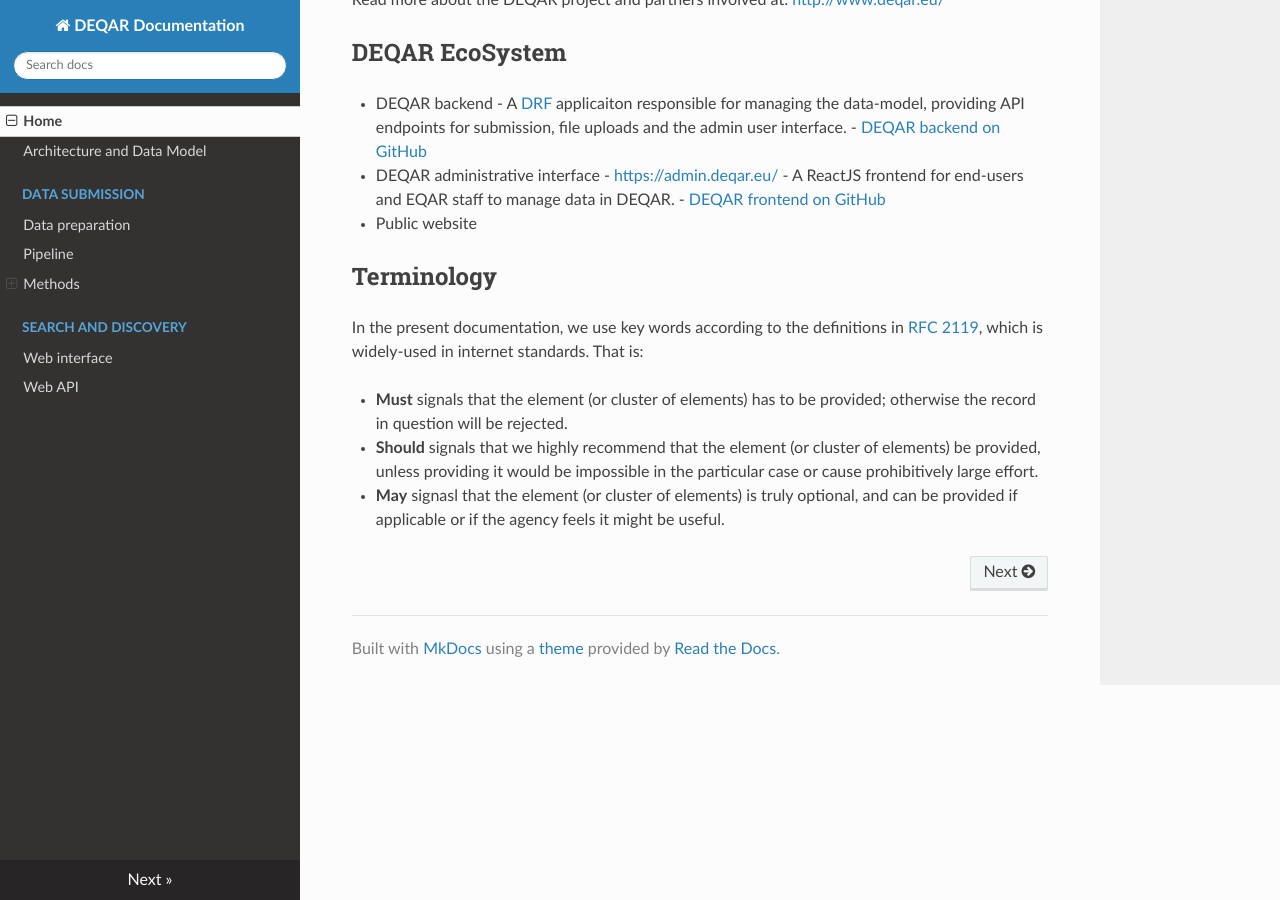
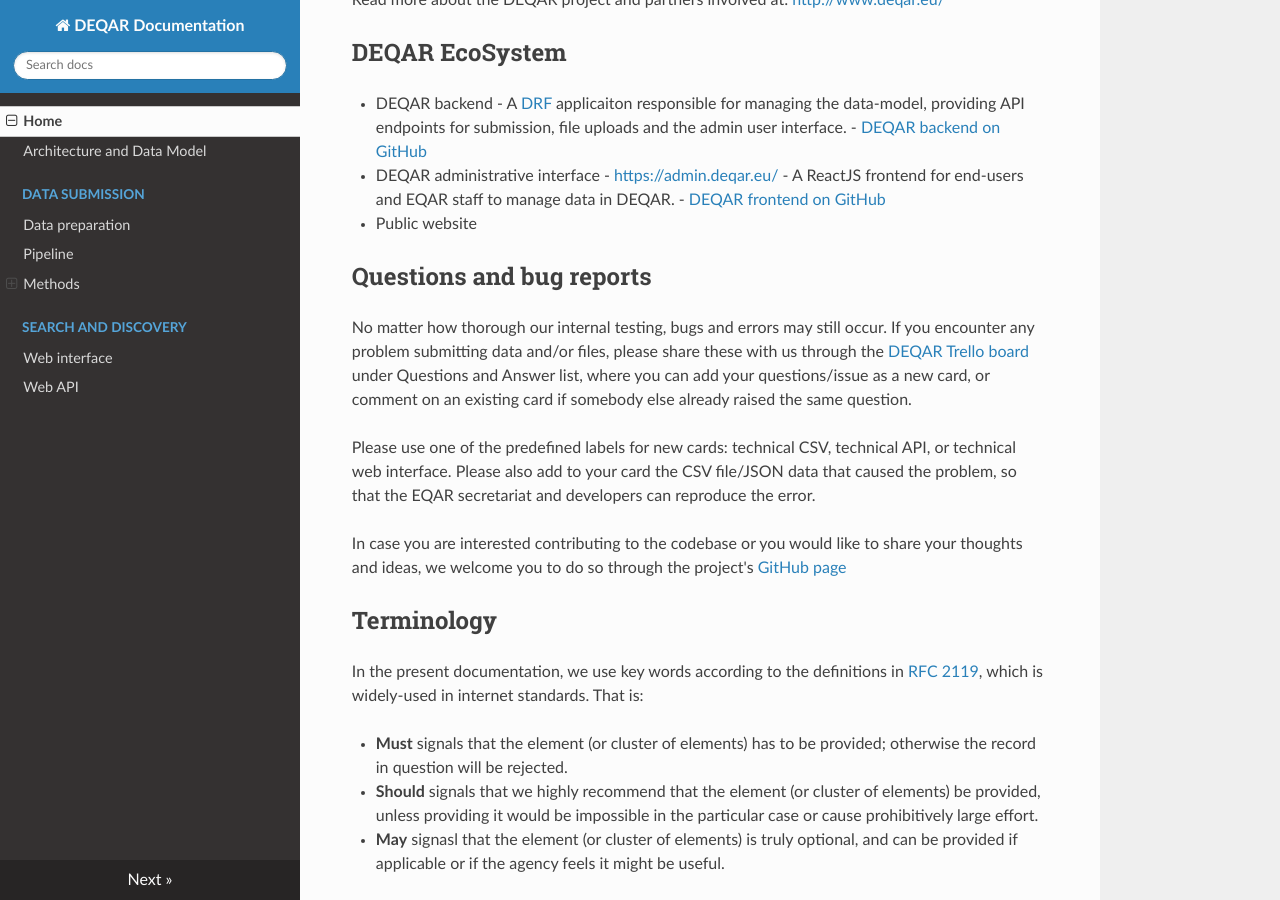
Before and after one commit to EQAR/deqar-docs, an MkDocs documentation site: the page built from docs/index.md, in a window 1280 px wide and 900 px high, scrolled down 922 px. Built offline with MkDocs 1.6.1, drawn with Linux system fonts in a browser that asks for light colours; nearby versions of some CDN libraries; old or Windows-style settings are respelled for this version of MkDocs.

Commit message:
added Trello reference

```diff
--- a/docs/index.md
+++ b/docs/index.md
@@ -28,6 +28,14 @@
 * DEQAR administrative interface - <https://admin.deqar.eu/> - A ReactJS frontend for end-users and EQAR staff to manage data in DEQAR. - [DEQAR frontend on GitHub](https://www.github.com/eqar/eqar_frontend)
 * Public website
 
+## Questions and bug reports
+
+No matter how thorough our internal testing, bugs and errors may still occur. If you encounter any problem submitting data and/or files, please share these with us through the [DEQAR Trello board](https://trello.com/b/cogOpUeh/deqar-board) under Questions and Answer list, where you can add your questions/issue as a new card, or comment on an existing card if somebody else already raised the same question.
+
+Please use one of the predefined labels for new cards: technical CSV, technical API, or technical web interface. Please also add to your card the CSV file/JSON data that caused the problem, so that the EQAR secretariat and developers can reproduce the error.
+
+In case you are interested contributing to the codebase or you would like to share your thoughts and ideas, we welcome you to do so through the project's [GitHub page](https://github.com/EQAR/eqar_backend)
+
 ## Terminology
 
 In the present documentation, we use key words according to the definitions in [RFC 2119](https://tools.ietf.org/html/rfc2119), which is widely-used in internet standards. That is:
```
